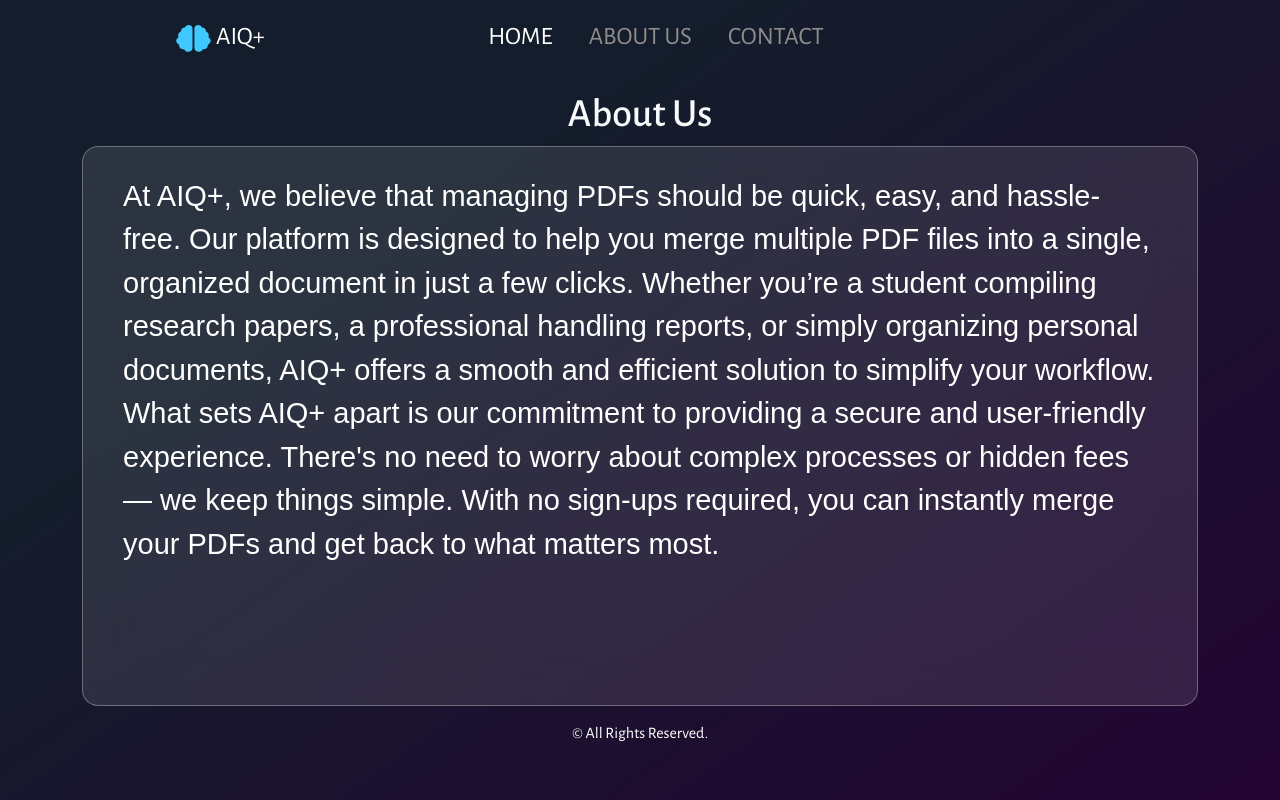
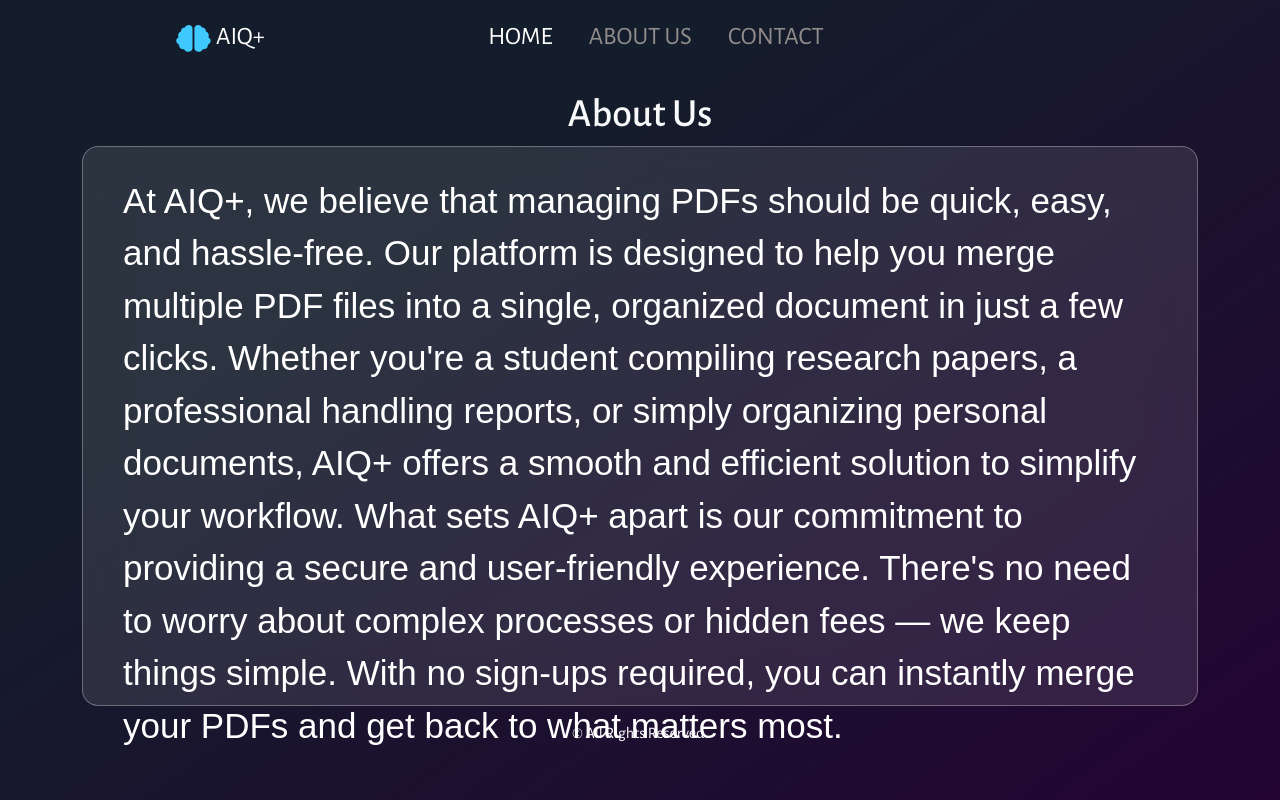
Before and after one commit to Chitransh2309/PDFGenie, a React (Create React App) app: page /aboutus in a window 1280 px wide. Built offline with nearby package versions, Linux system fonts and the light colour scheme.

Commit message:
frontend changes

```diff
--- a/src/components/About.js
+++ b/src/components/About.js
@@ -8,7 +8,7 @@ export class About extends Component {
         <div className="container">
           <div className="box">
             <div>
-              <p className='my-1 mx-3'>At AIQ+, we believe that managing PDFs should be quick, easy, and hassle-free. Our platform is designed to help you merge multiple PDF files into a single, organized document in just a few clicks. Whether you’re a student compiling research papers, a professional handling reports, or simply organizing personal documents, AIQ+ offers a smooth and efficient solution to simplify your workflow. What sets AIQ+ apart is our commitment to providing a secure and user-friendly experience. There's no need to worry about complex processes or hidden fees — we keep things simple. With no sign-ups required, you can instantly merge your PDFs and get back to what matters most.</p>
+              <p className='my-1 mx-3'>At AIQ+, we believe that managing PDFs should be quick, easy, and hassle-free. Our platform is designed to help you merge multiple PDF files into a single, organized document in just a few clicks. Whether you're a student compiling research papers, a professional handling reports, or simply organizing personal documents, AIQ+ offers a smooth and efficient solution to simplify your workflow. What sets AIQ+ apart is our commitment to providing a secure and user-friendly experience. There's no need to worry about complex processes or hidden fees — we keep things simple. With no sign-ups required, you can instantly merge your PDFs and get back to what matters most.</p>
             </div>
           </div>
         </div>
--- a/src/components/Contact.js
+++ b/src/components/Contact.js
@@ -24,7 +24,7 @@ const Contact = () => {
 const StyledWrapper = styled.div`
   .form-container {
   margin-top: 100px;
-  margin-left: 36%;
+  margin-left: 38%;
     width: 400px;
     background: linear-gradient(#212121, #212121) padding-box,
                 linear-gradient(145deg, transparent 35%,#e81cff, #40c9ff) border-box;
--- a/src/components/HeroSection.js
+++ b/src/components/HeroSection.js
@@ -6,7 +6,7 @@ const Herosection = () => {
   return (
     <div id="heroSec">
       {/* <Button/> */}
-      <p className='my-5' id='herotext' style={{ marginLeft: 200}}> <br /> Seamlessly Merge <br /> Your PDFs — Fast, <br /> Free, and Secure!</p>
+      <p className='my-5' id='herotext' style={{ marginLeft: 250}}> <br /> Seamlessly Merge <br /> Your PDFs — Fast, <br /> Free, and Secure!</p>
       <Button1/>
     </div>
   );
--- a/src/components/getstartedbtn.js
+++ b/src/components/getstartedbtn.js
@@ -6,7 +6,7 @@ const Button1 = () => {
   return (
     <StyledWrapper>
       <Link to='/upload'>
-        <button className="button my-3" style={{marginLeft:210}}>
+        <button className="button my-3" style={{marginLeft:260}}>
             Get Started
         </button>
       </Link>
--- a/src/index.css
+++ b/src/index.css
@@ -43,7 +43,7 @@ nav ul li a:hover {
 #herotext{
   font-family: "Alegreya Sans";
   color: white;
-  font-size: 70px;
+  font-size: 75px;
   line-height: 1;
 }
 
@@ -71,7 +71,7 @@ nav ul li a:hover {
 }
 
 .container .box div p {
-  font-size: 29px;
+  font-size: 35px;
 }
 
 .container .box:hover {
```
